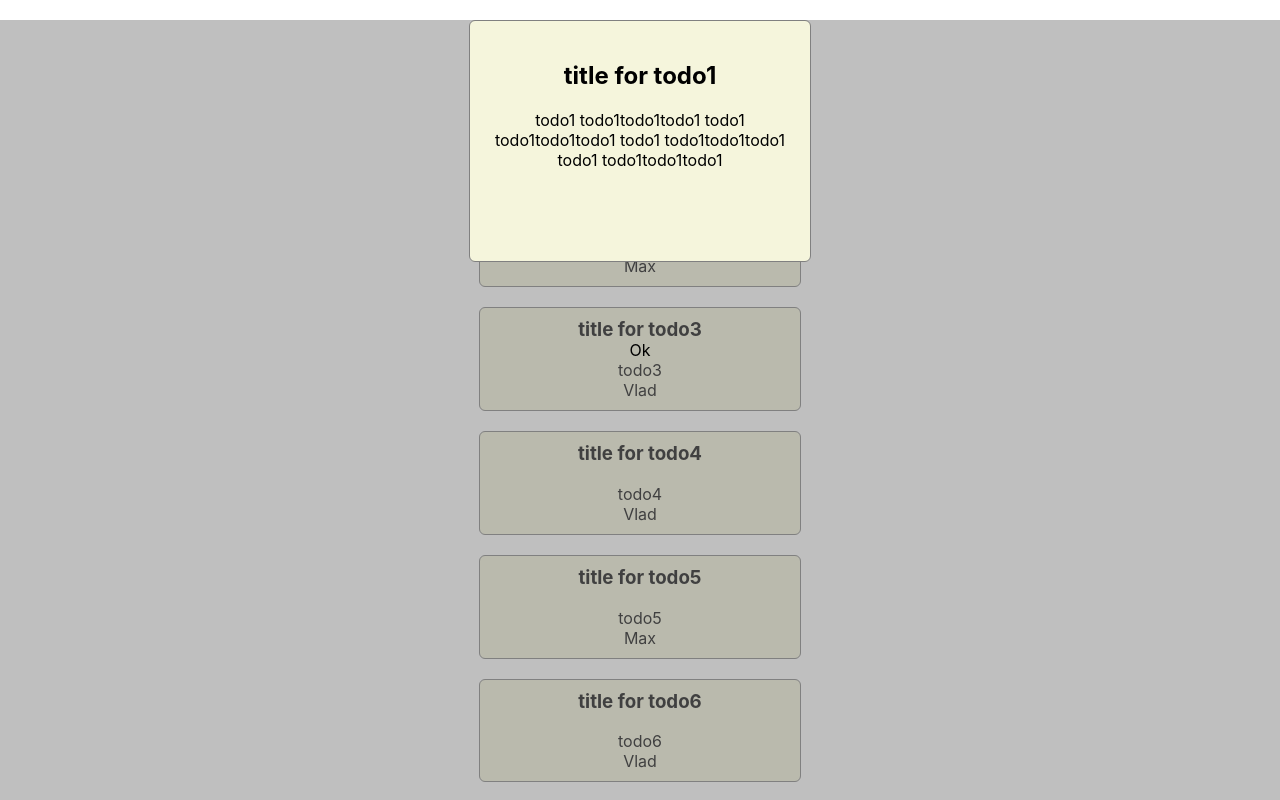
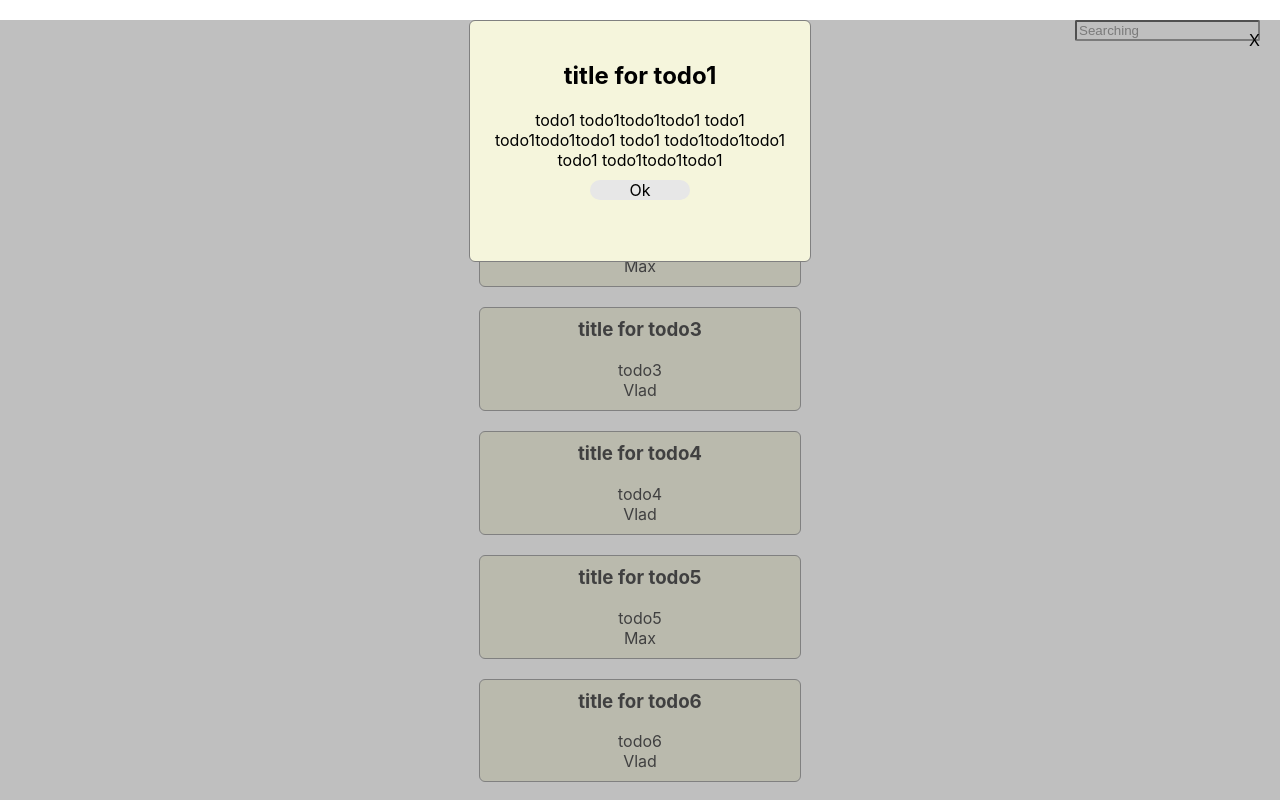
Before and after one commit to nikolasj/todo_react, a React (Create React App) app: page / in a window 1280 px wide. Both pictures are taken after a click on the item 640 px from the left and 91 px from the top of the page. Shown: the top 800 px of the page. Built offline with nearby package versions, Linux system fonts and the light colour scheme.

Commit message:
add search

```diff
--- a/src/modal/index.jsx
+++ b/src/modal/index.jsx
@@ -8,7 +8,7 @@ const root = document.getElementById('root');
 const Modal = props => {
   const modal = (
     <div className={cn("modal", { 'modal--opened': props.isOpened })}>
-      {/*<div className="modal-close" onClick={props.onClose}>Close</div>*/}
+      <div className="modal-close" onClick={props.onClose}>X</div>
       <div className="modal-container">
         <div>
             <h2>{props.title}</h2>
--- a/src/modal/styles.css
+++ b/src/modal/styles.css
@@ -27,14 +27,78 @@
 .modal-close {
     position: absolute;
     right: 20px;
-    top: 20px;
+    top: 10px;
+    cursor: pointer;
+    content: "\00d7";
+}
+
+.modal-close-container {
+    margin-top: 10px;
+    margin-right: 100px;
+    margin-left: 100px;
+    background-color: #e7e7e7;
+    border-radius: 10px;
     cursor: pointer;
 }
 
-.modal-close-container {
-    position: relative;
-    /*right: 20px;*/
-    /*top: 20px;*/
-    top: 170px;
-    cursor: pointer;
-}
+
+
+/*.outer {*/
+/*  position: relative;*/
+/*  margin: auto;*/
+/*  width: 70px;*/
+/*  margin-top: 200px;*/
+/*  cursor: pointer;*/
+/*}*/
+
+/*.inner {*/
+/*  width: inherit;*/
+/*  text-align: center;*/
+/*}*/
+
+/*label {*/
+/*  font-size: .8em;*/
+/*  line-height: 4em;*/
+/*  text-transform: uppercase;*/
+/*  color: #fff;*/
+/*  transition: all .3s ease-in;*/
+/*  opacity: 0;*/
+/*  cursor: pointer;*/
+/*}*/
+
+/*.inner:before, .inner:after {*/
+/*  position: absolute;*/
+/*  content: '';*/
+/*  height: 1px;*/
+/*  width: inherit;*/
+/*  background: #FFC107;*/
+/*  left: 0;*/
+/*  transition: all .3s ease-in;*/
+/*}*/
+
+/*.inner:before {*/
+/*  top: 50%;*/
+/*  transform: rotate(45deg);*/
+/*}*/
+
+/*.inner:after {*/
+/*  bottom: 50%;*/
+/*  transform: rotate(-45deg);*/
+/*}*/
+
+/*.outer:hover label {*/
+/*  opacity: 1;*/
+/*}*/
+
+/*.outer:hover .inner:before,*/
+/*.outer:hover .inner:after {*/
+/*  transform: rotate(0);*/
+/*}*/
+
+/*.outer:hover .inner:before {*/
+/*  top: 0;*/
+/*}*/
+
+/*.outer:hover .inner:after {*/
+/*  bottom: 0;*/
+/*}*/
--- a/src/search/index.jsx
+++ b/src/search/index.jsx
@@ -1,10 +1,16 @@
 import React from 'react';
 import './styles.css';
+import TodoList from "../todos";
+import todos from "../mock";
 
 const Search = props => {
-  // 1. разметку, т.е. использовтаь input и застилизовать (border, width, height)
-  // 2. useState в todoList (search state)
-  // 3. props onChange (из useState) для Search component
+    // 1. разметку, т.е. использовтаь input и застилизовать (border, width, height)
+    // 2. useState в todoList (search state)
+    // 3. props onChange (из useState) для Search component
+    return (
+        <input type="text" className="search" onChange={({target: {value}}) => props.searchUpdate(value)}
+               placeholder="Searching"/>
+    );
 };
 
 export default Search;
--- /dev/null
+++ b/src/search/styles.css
@@ -0,0 +1,11 @@
+.search {
+    position: absolute;
+    right: 20px;
+    top: 0px;
+    cursor: pointer;
+    border-radius: 2px;
+}
+
+input:focus {
+    border-color: cornflowerblue;
+}
--- a/src/todos/index.jsx
+++ b/src/todos/index.jsx
@@ -1,10 +1,12 @@
 import React from 'react';
 import TodoItem from "./todo";
 import Modal from "../modal";
+import Search from "../search";
 import './styles.css';
 
 const TodoList = (props) => {
   const [openedId, setOpenedId] = React.useState(null);
+  const [searchText, setSearchText] = React.useState("");
 
   const close = () => {
     setOpenedId(null);
@@ -12,6 +14,11 @@ const TodoList = (props) => {
 
   const openModal = (id) => {
     setOpenedId(id);
+  };
+
+  const searchUpdate = (text) => {
+    setSearchText(text);
+    console.log(searchText)
   };
 
   const todo = props.todos.find(function(todo) {
@@ -29,6 +36,7 @@ const TodoList = (props) => {
           })
         }
       </ul>
+      <Search {... { searchUpdate }} />
       {todo && <Modal title={todo.title} isOpened={!!openedId} onClose={close}>{todo.text}</Modal>}
     </>
   );
```
